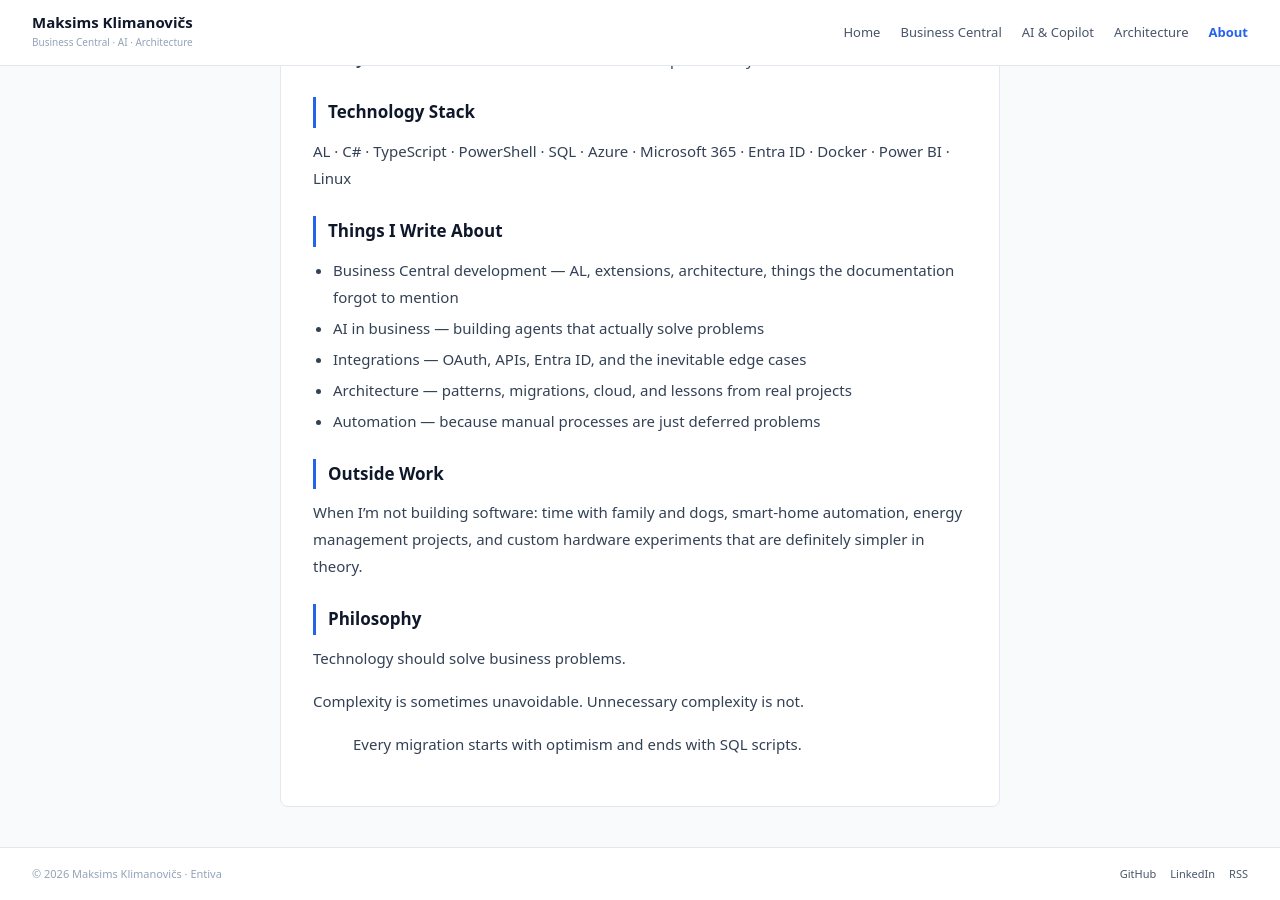
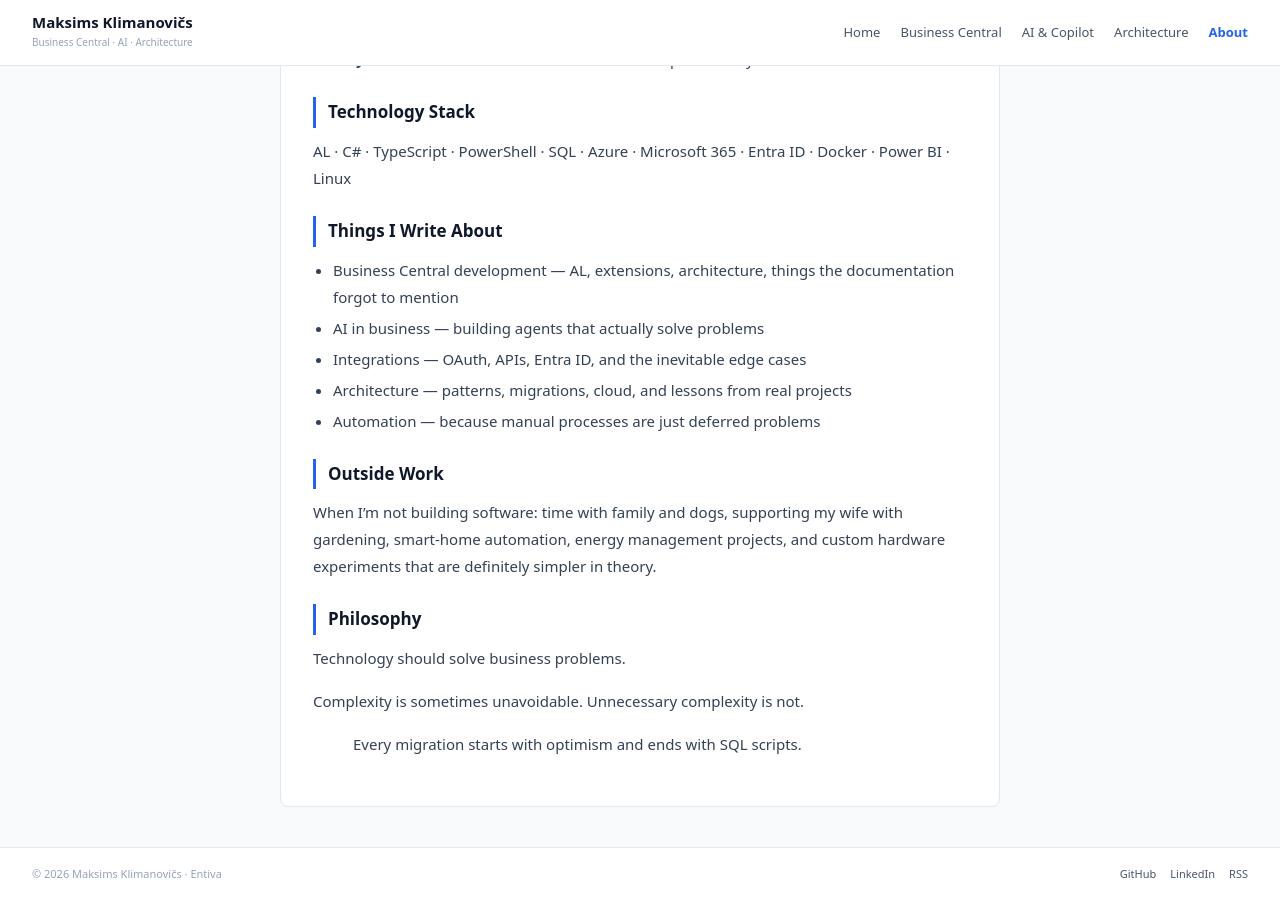
Before and after one commit to MaksimsKlimanovics/blog.entiva.io, a Jekyll site: the page built from about.md, in a window 1280 px wide and 900 px high, scrolled down 996 px. Built offline with Jekyll 4.4.1, drawn with Linux system fonts in a browser that asks for light colours.

Commit message:
chore: add gardening to About outside work

```diff
--- a/about.md
+++ b/about.md
@@ -44,7 +44,7 @@ AL · C# · TypeScript · PowerShell · SQL · Azure · Microsoft 365 · Entra I
 
 ## Outside Work
 
-When I'm not building software: time with family and dogs, smart-home automation, energy management projects, and custom hardware experiments that are definitely simpler in theory.
+When I'm not building software: time with family and dogs, supporting my wife with gardening, smart-home automation, energy management projects, and custom hardware experiments that are definitely simpler in theory.
 
 ## Philosophy
 
```
